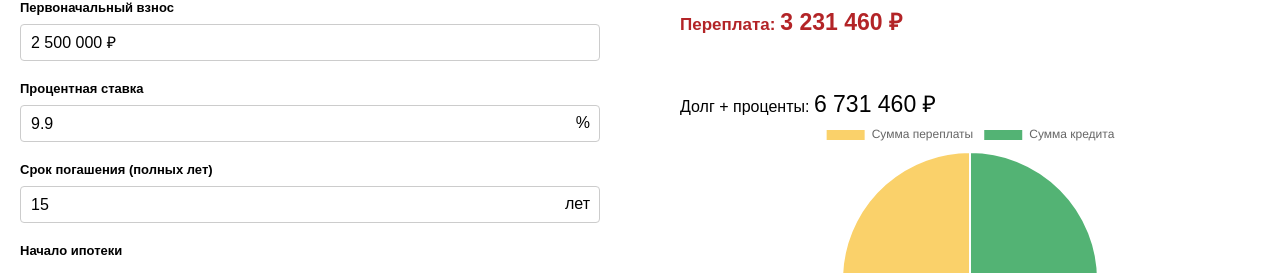
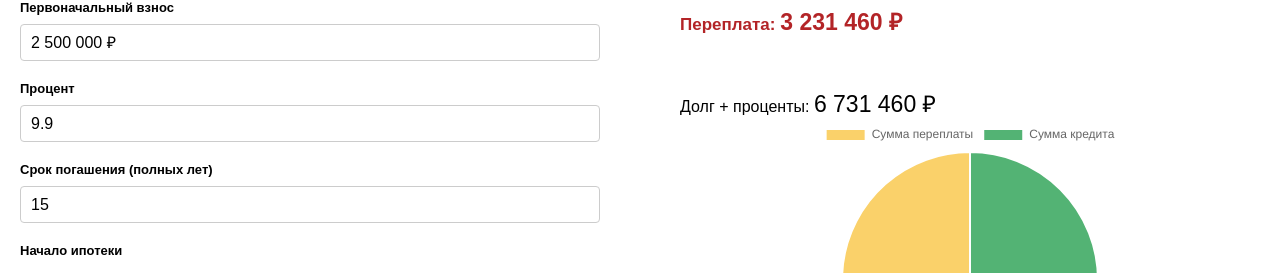
Before and after one commit to Allarepossible/mortgage, a React (Create React App) app: page / in a window 1280 px wide. Shown: the part 281-554 px from the top of the page. Built offline with nearby package versions, Linux system fonts and the light colour scheme.

Commit message:
fix input

```diff
--- a/src/App.js
+++ b/src/App.js
@@ -40,7 +40,7 @@ class App extends Component {
                         <h2 className="title">Основные параметры ипотеки</h2>
                         <Input
                             id="fullPrice"
-                            price={fullPrice}
+                            value={fullPrice}
                             changeInput={ChangeFullPrice}
                             title="Стоимость недвижимости"
                             type="cost"
@@ -48,30 +48,28 @@ class App extends Component {
 
                         <Input
                             id="initialFee"
-                            price={initialFee}
+                            value={initialFee}
                             changeInput={ChangeInitialFee}
                             title="Первоначальный взнос"
                             type="cost"
                         />
 
-                        <div className="inputWrap percent">
-                            <label htmlFor="percent" className="label">Процентная ставка</label>
-                            <input
-                                value={percent}
-                                onChange={ChangePercent}
-                                id="percent"
-                                className="input"
-                            />
-                        </div>
-                        <div className="inputWrap years">
-                            <label htmlFor="years" className="label">Срок погашения (полных лет)</label>
-                            <input
-                                value={years}
-                                onChange={ChangeYears}
-                                id="years"
-                                className="input"
-                            />
-                        </div>
+                        <Input
+                            id="percent"
+                            value={percent}
+                            changeInput={ChangePercent}
+                            title="Процент"
+                            type="percent"
+                        />
+
+                        <Input
+                            id="years"
+                            value={years}
+                            changeInput={ChangeYears}
+                            title="Срок погашения (полных лет)"
+                            type="years"
+                        />
+
                         <div className="inputWrap">
                             <label htmlFor="start" className="label">Начало ипотеки</label>
 
--- a/src/components/Input/index.js
+++ b/src/components/Input/index.js
@@ -6,7 +6,7 @@ import './index.css';
 
 const Input = ({
     id,
-    price,
+    value,
     changeInput,
     title,
     type,
@@ -14,7 +14,7 @@ const Input = ({
     <div className="inputWrap cost">
         <label htmlFor={id} className="label">{title}</label>
         <input
-            value={normalizePrice(price)}
+            value={type === 'cost' ? normalizePrice(value): value}
             onChange={changeInput}
             id={id}
             className="input"
```
